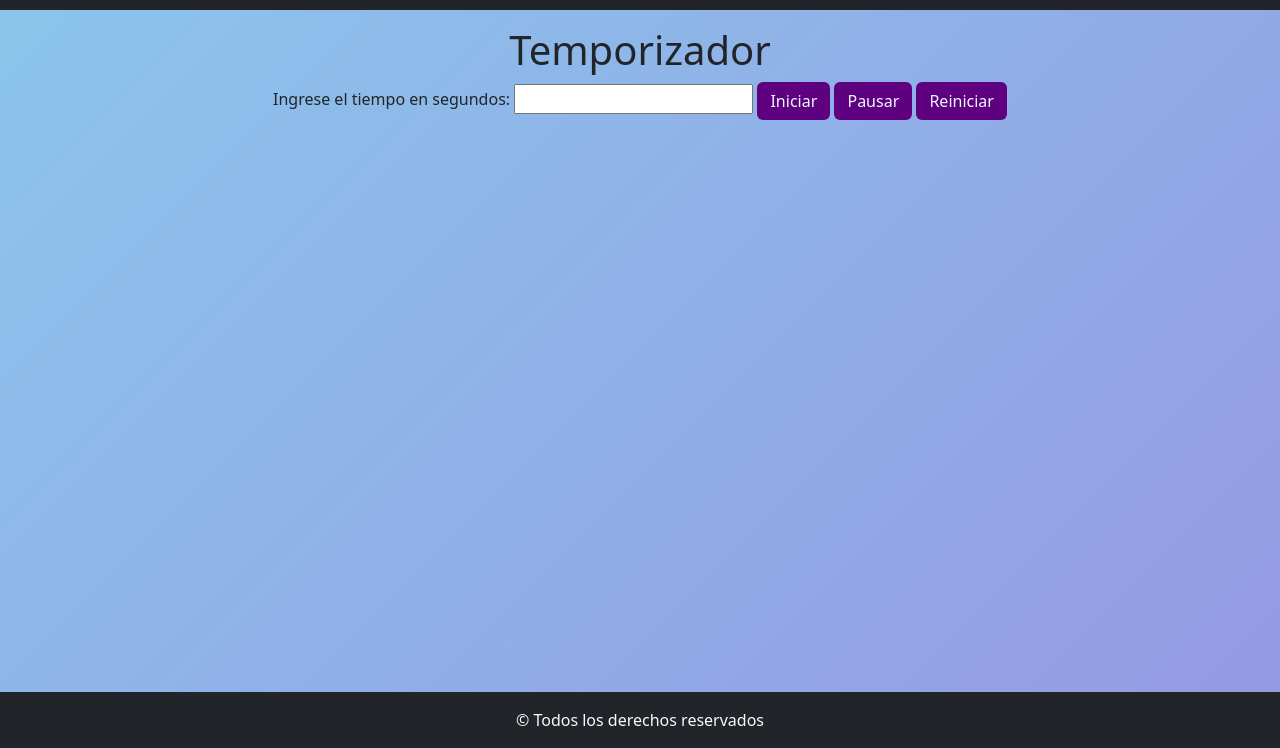
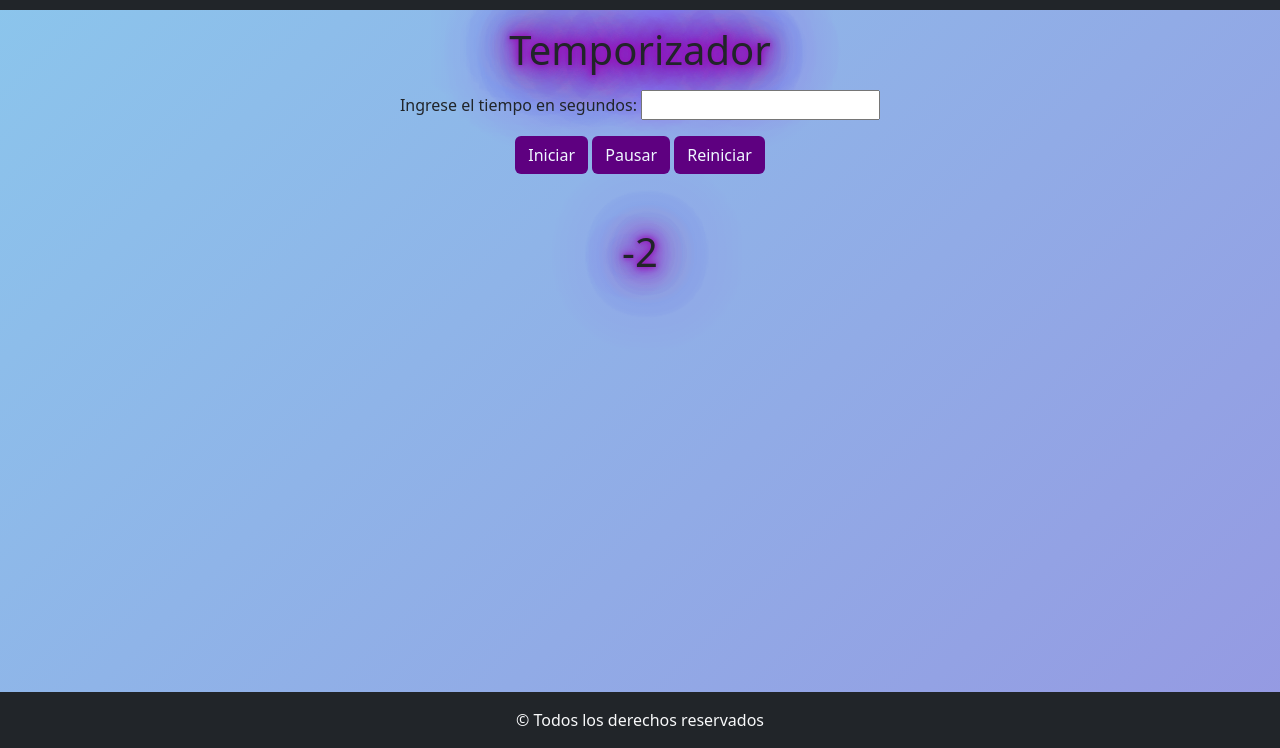
Before and after one commit to Ana-Santillan/Trabajo_Practico_5_E6, a plain HTML site: page index.html in a window 1280 px wide. Both pictures are taken after a click on the button "Iniciar". Shown: the part 52-800 px from the top of the page. Drawn offline with nearby package versions, Linux system fonts and the light colour scheme.

Commit message:
se agrego la logica

```diff
--- a/css/style.css
+++ b/css/style.css
@@ -18,3 +18,18 @@ main{
     background: rgb(94, 0, 128);
     color: aliceblue;
 }
+
+.textMorado{
+    text-shadow: 0 0 5px #9413bb,
+    0 0 10px #9413bb,
+    0 0 15px #9413bb,
+    0 0 25px #9413bb,
+    0 0 30px #9413bb,
+    0 0 45px #9413bb,
+    0 0 50px #9413bb,
+    0 0 65px #9413bb,
+    0 0 75px #9413bb,
+    0 0 85px #9413bb,
+    0 0 95px #9413bb,
+    0 0 100px #9413bb;
+}
--- a/index.html
+++ b/index.html
@@ -26,15 +26,17 @@
     </header>
     <main>
         <section class="container text-center">
-            <h1>Temporizador</h1>
+            <h1 class="mb-3 textMorado">Temporizador</h1>
             <form>
                 <label for="tiempo">Ingrese el tiempo en segundos:</label>
                 <input type="number" id="tiempo" name="tiempo">
+            </form>
+            <div class="mt-3">
                 <button type="button" id="iniciar" class="btn colorBoton">Iniciar</button>
                 <button type="button" id="pausar" class="btn colorBoton">Pausar</button>
                 <button type="button" id="reiniciar" class="btn colorBoton">Reiniciar</button>
-            </form>
-            <div id="contador"></div>
+            </div>
+            <div id="contador" class="mt-5 fs-1 textMorado"></div>
         </section>
     </main>
     <footer class="bg-dark text-light text-center p-3">
--- a/js/app.js
+++ b/js/app.js
@@ -0,0 +1,24 @@
+let contador = document.getElementById("contador");
+let tiempoRestante;
+let intervalo;
+
+document.getElementById("iniciar").addEventListener("click", function() {
+tiempoRestante = document.getElementById("tiempo").value;
+    intervalo = setInterval(function() {
+        tiempoRestante--;
+        contador.innerHTML = tiempoRestante;
+        if (tiempoRestante === 0) {
+                clearInterval(intervalo);
+            }
+        }, 1000);
+    });
+
+document.getElementById("pausar").addEventListener("click", function() {
+    clearInterval(intervalo);
+});
+
+document.getElementById("reiniciar").addEventListener("click", function() {
+    clearInterval(intervalo);
+    document.getElementById("tiempo").value = "";
+    contador.innerHTML = "";
+});
```
